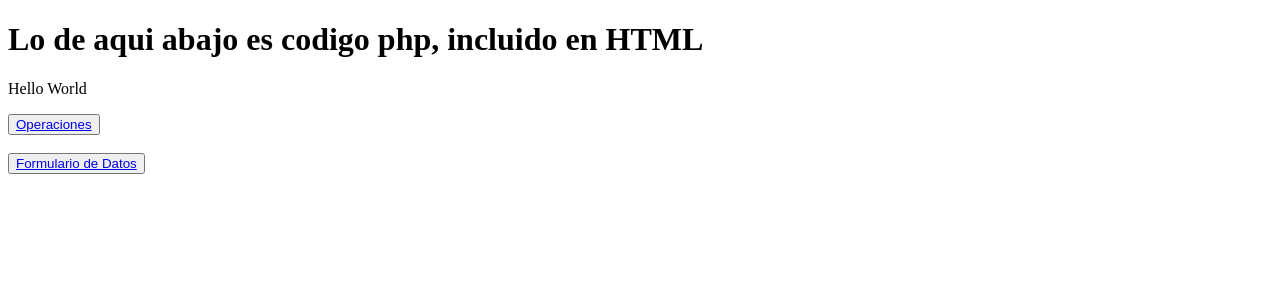
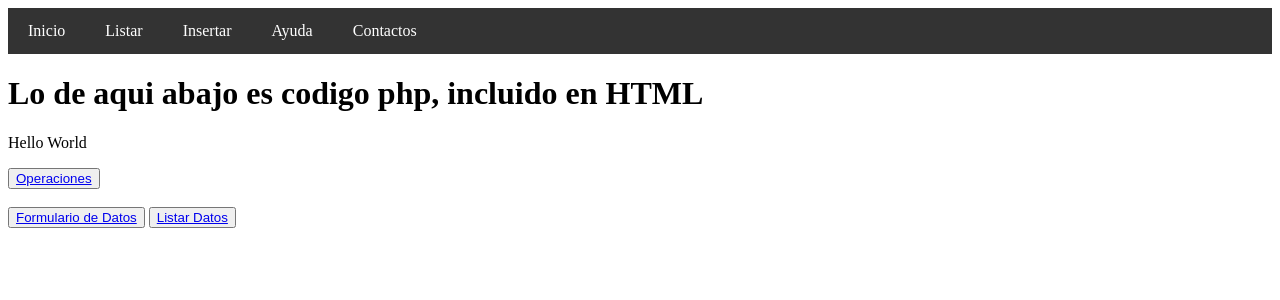
Before and after one commit to mikiAnge/SISWEBTARDE, a PHP site: page / in a window 1280 px wide. Shown: the top 300 px of the page. Run offline with PHP 8.4, Linux system fonts and the light colour scheme.

Commit message:
Incliur NavBar en paginas de Vistas

```diff
--- a/index.php
+++ b/index.php
@@ -3,12 +3,15 @@
 <head>
     <meta charset="UTF-8">
     <meta name="viewport" content="width=device-width, initial-scale=1.0">
+    <link rel="stylesheet" href="./public/css/style.css">
     <title>Document</title>
 </head>
 <body>
+    <?php include 'view/panel/nav_bar.php'; ?>
     <h1>Lo de aqui abajo es codigo php, incluido en HTML</h1>
     <?php echo '<p>Hello World</p>'; ?>
     <button><a href="/view/operaciones.php">Operaciones</a></button><br><br>
     <button><a href="/view/formulario.html">Formulario de Datos</a></button>
+    <button><a href="/view/listar_datos.php">Listar Datos</a></button>
 </body>
 </html>
--- /dev/null
+++ b/public/css/style.css
@@ -0,0 +1,26 @@
+.navbar{
+    background-color:  #333;
+    overflow: hidden;
+}
+
+.navbar ul {
+    list-style: none;
+    margin: 0;
+    padding: 0;
+}
+
+.navbar li {
+    float: left;
+}
+
+.navbar li a{
+    display: block;
+    color: white;
+    text-align: center;
+    padding: 14px 20px;
+    text-decoration: none;
+}
+
+.navbar li a:hover {
+    background-color: #575757;
+}
--- /dev/null
+++ b/view/panel/nav_bar.php
@@ -0,0 +1,9 @@
+<nav class="navbar">
+    <ul>
+        <li><a href="index.php">Inicio</a></li>
+        <li><a href="view/listar_datos.php">Listar</a></li>
+        <li><a href="view/insertar_datos.php">Insertar</a></li>
+        <li><a href="#">Ayuda</a></li>
+        <li><a href="#">Contactos</a></li>
+    </ul>
+</nav>
```
Also changed, not shown: view/listar_datos.php (added, +15 -0 lines), view/panel/footer.php (added).
